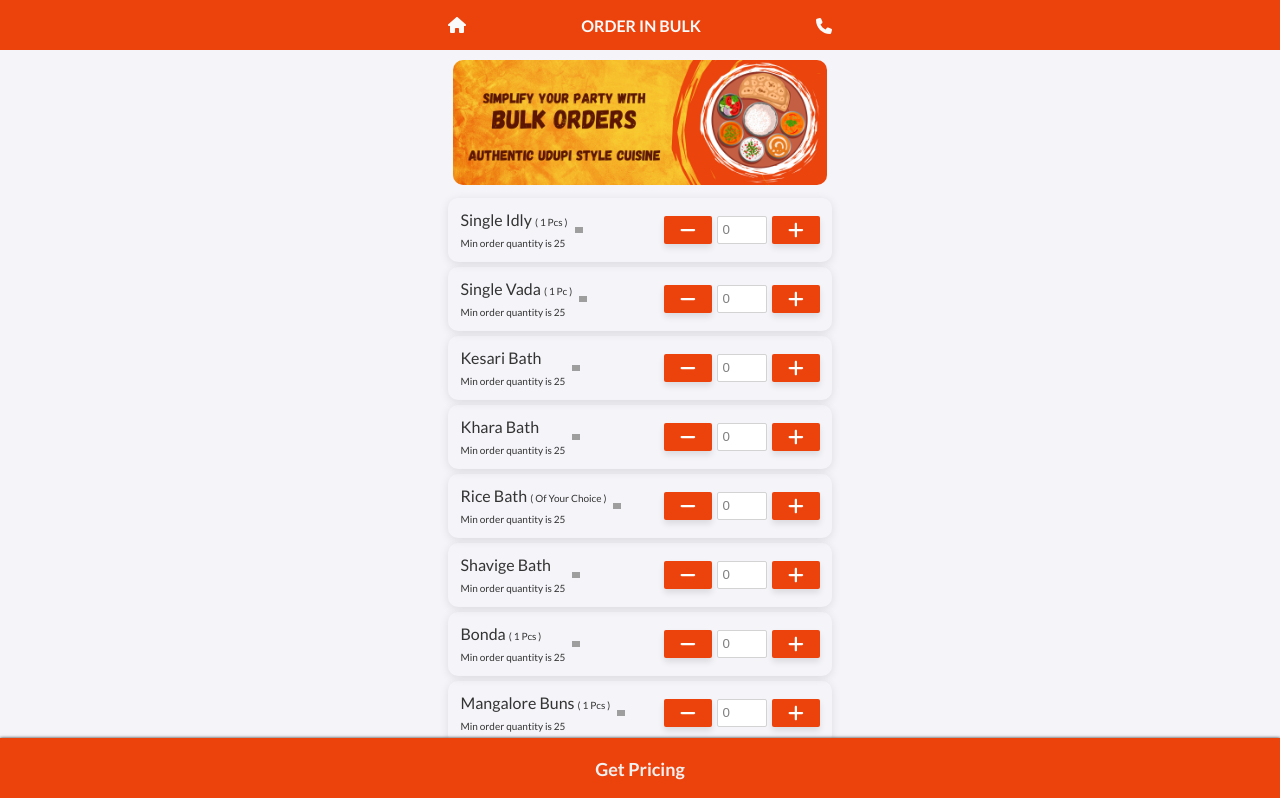
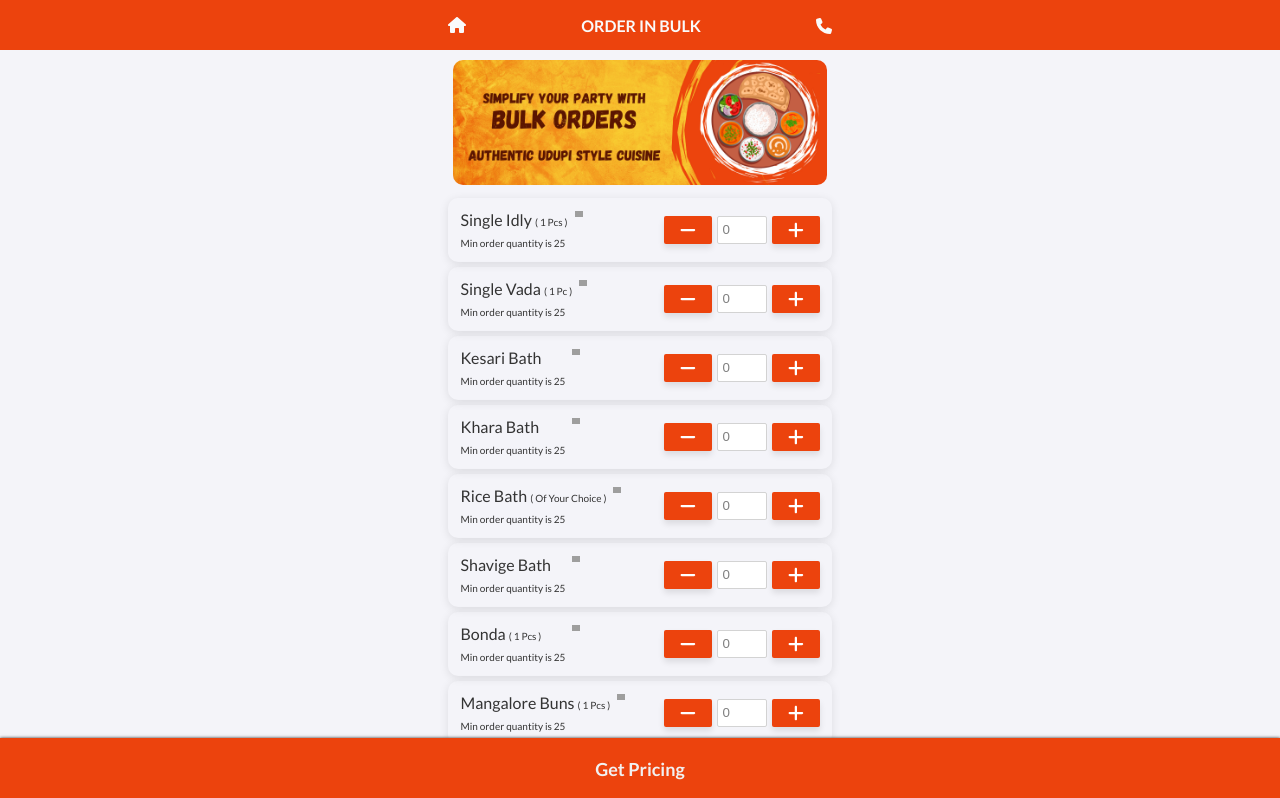
Before and after one commit to shettydhanush13/mealmate, a React (Create React App) app: page / in a window 1280 px wide. Shown: the top 798 px of the page. Built offline with nearby package versions, Linux system fonts and the light colour scheme; grey boxes are pictures that could not be loaded.

Commit message:
update css

```diff
--- a/src/components/itemCard/styles.scss
+++ b/src/components/itemCard/styles.scss
@@ -51,7 +51,7 @@
     };
     .vegLogo {
         position: absolute;
-        top: 50%;
+        top: 10%;
         transform: translateY(-50%);
         right: -15px;
         width: 8px;
```
